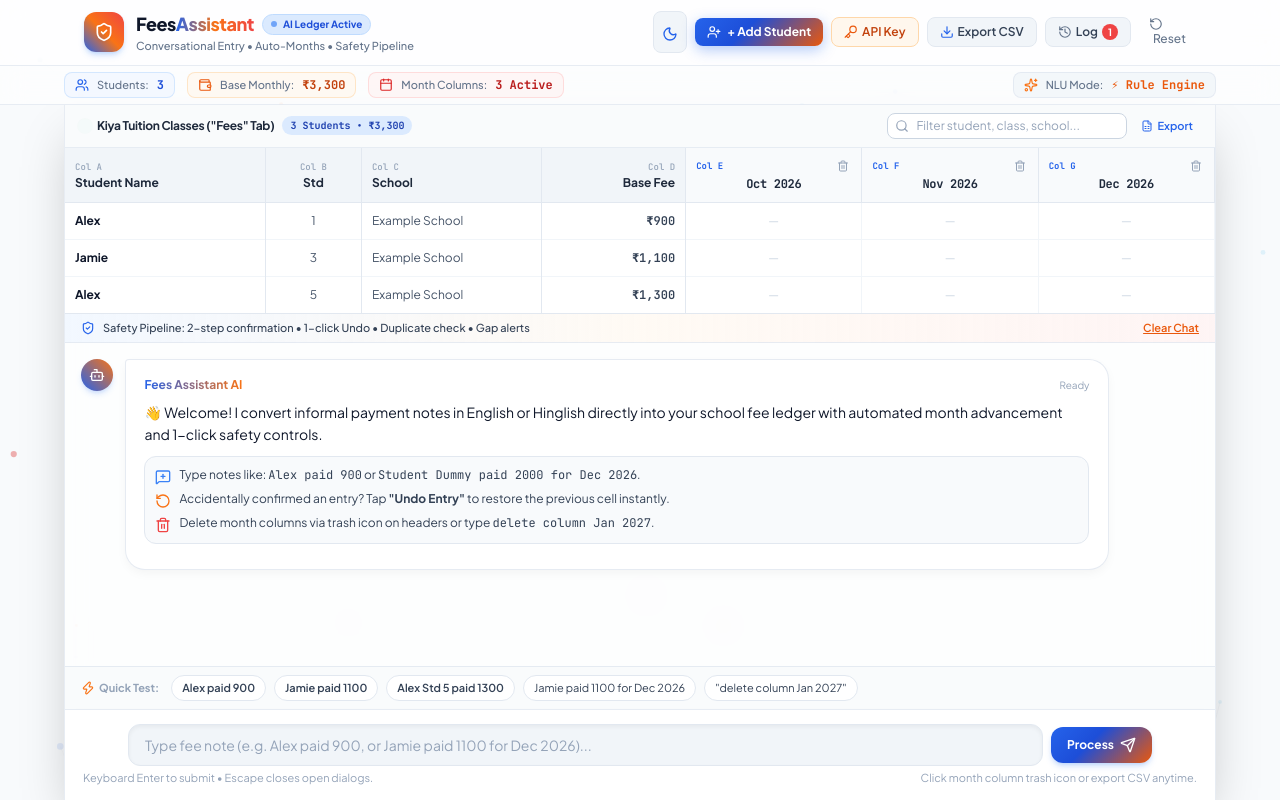
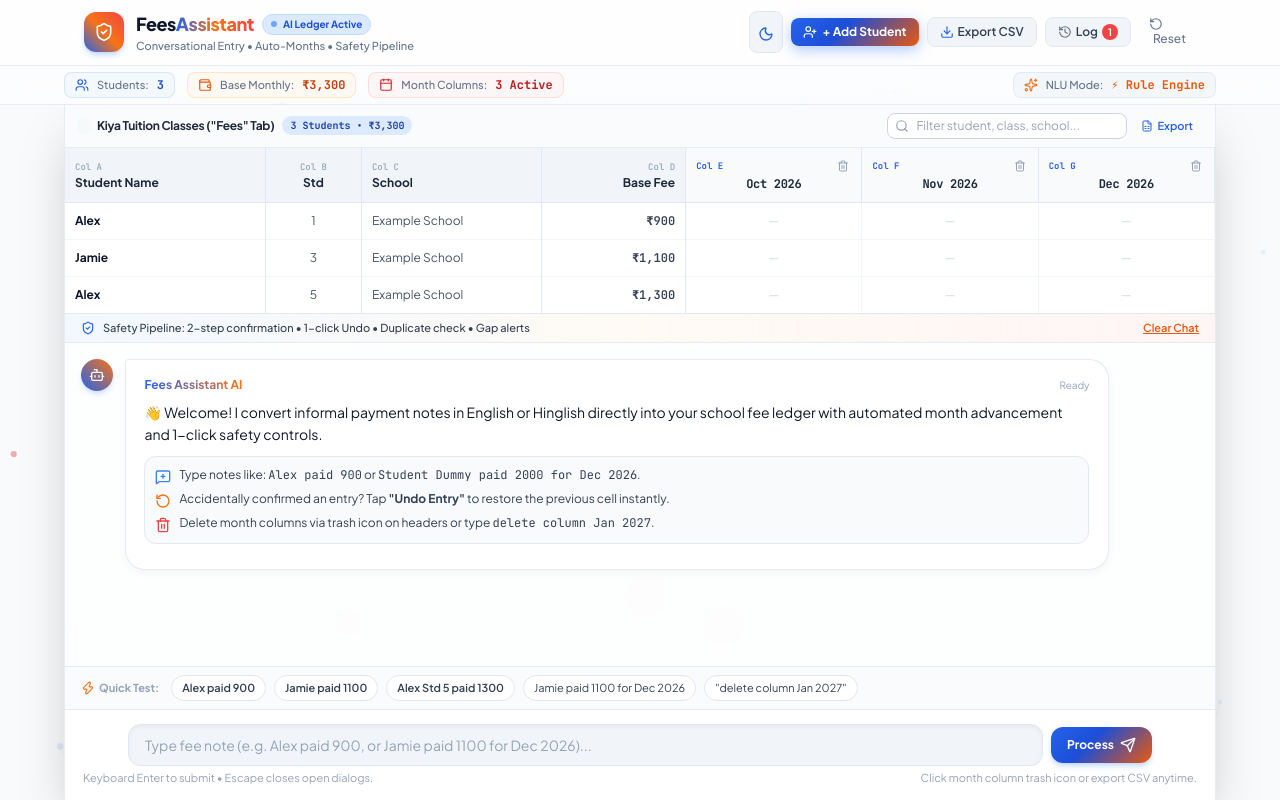
Before and after one commit to aucxtix/fees_Entry_Assistant, a Flask app: page / in a window 1280 px wide. Run offline with Flask 3, Linux system fonts and the light colour scheme; data comes from the database, SQL or seed files in the repository; data that the repository does not hold is empty; some libraries are stand-ins or nearby versions.

Commit message:
security(auth): remove client-side API key configuration and enforce backend-only environment secrets
- Completely remove API key modal and button triggers from frontend UI
- Block client-side API key modification on /api/gemini-key with HTTP 403 Forbidden
- Enforce strict server-side environment variable isolation (GEMINI_API_KEY)
- Update automated test suite asserting HTTP 403 rejection on client key update requests (44/44 tests passing)

```diff
--- a/app.py
+++ b/app.py
@@ -15,8 +15,7 @@ from month_logic import (
 )
 from gemini_service import (
     parse_admin_message,
-    get_api_key,
-    set_api_key
+    get_api_key
 )
 from mock_db import (
     prepare_payment_proposal,
@@ -225,21 +224,9 @@ def create_student():
 
 @app.route("/api/gemini-key", methods=["POST"])
 def update_gemini_key():
-    data = request.get_json() or {}
-    key = (data.get("api_key") or "").strip()
-    if not key:
-        return jsonify({"error": "API key cannot be empty"}), 400
-
-    try:
-        set_api_key(key)
-        return jsonify({
-            "status": "success",
-            "message": "Gemini API Key saved successfully!"
-        })
-    except ValueError as ve:
-        return jsonify({"error": str(ve)}), 400
-    except Exception as e:
-        return jsonify({"error": "Failed to save API key."}), 500
+    return jsonify({
+        "error": "Forbidden: Frontend API key modification is disabled. Please configure GEMINI_API_KEY directly in the backend environment."
+    }), 403
 
 
 @app.route("/api/test-month-calc", methods=["POST"])
--- a/static/js/app.js
+++ b/static/js/app.js
@@ -408,7 +408,7 @@ document.addEventListener('DOMContentLoaded', () => {
       const res = await fetch('/api/config');
       if (res.ok) {
         const data = await res.json();
-        if (data.gemini_enabled) {
+        if (data.gemini_enabled || data.has_gemini_key) {
           kpiEngineMode.innerHTML = `<span class="text-blue-600 dark:text-blue-400 font-bold">✨ Gemini AI</span>`;
         } else {
           kpiEngineMode.innerHTML = `<span class="text-orange-600 dark:text-orange-400 font-bold">⚡ Rule Engine</span>`;
@@ -445,15 +445,6 @@ document.addEventListener('DOMContentLoaded', () => {
   const modalActivityLog = document.getElementById('modal-activity-log');
   const activityLogContainer = document.getElementById('activity-log-container');
   const headerLogCount = document.getElementById('header-log-count');
-
-  // Gemini API Key Modal Elements
-  const btnOpenGeminiKey = document.getElementById('btn-open-gemini-key');
-  const btnCloseGeminiKey = document.getElementById('btn-close-gemini-key');
-  const btnCloseGeminiKeyFooter = document.getElementById('btn-close-gemini-key-footer');
-  const modalGeminiKey = document.getElementById('modal-gemini-key');
-  const inputGeminiKey = document.getElementById('input-gemini-key');
-  const btnSaveGeminiKey = document.getElementById('btn-save-gemini-key');
-  const geminiSaveStatus = document.getElementById('gemini-save-status');
 
   // Add Student Modal Elements
   const btnOpenAddStudent = document.getElementById('btn-open-add-student');
@@ -1124,64 +1115,7 @@ document.addEventListener('DOMContentLoaded', () => {
   }
 
   // ==============================================================
-  // 13. GEMINI API KEY MODAL
-  // ==============================================================
-
-  if (btnOpenGeminiKey) {
-    btnOpenGeminiKey.addEventListener('click', () => {
-      if (geminiSaveStatus) geminiSaveStatus.classList.add('hidden');
-      if (inputGeminiKey) inputGeminiKey.value = '';
-      if (modalGeminiKey) modalGeminiKey.classList.remove('hidden');
-    });
-  }
-
-  if (btnCloseGeminiKey) {
-    btnCloseGeminiKey.addEventListener('click', () => {
-      if (modalGeminiKey) modalGeminiKey.classList.add('hidden');
-    });
-  }
-  if (btnCloseGeminiKeyFooter) {
-    btnCloseGeminiKeyFooter.addEventListener('click', () => {
-      if (modalGeminiKey) modalGeminiKey.classList.add('hidden');
-    });
-  }
-
-  if (btnSaveGeminiKey) {
-    btnSaveGeminiKey.addEventListener('click', async () => {
-      const key = inputGeminiKey ? inputGeminiKey.value.trim() : '';
-      if (!key) {
-        alert('Please enter a valid API key');
-        return;
-      }
-
-      try {
-        const res = await fetch('/api/gemini-key', {
-          method: 'POST',
-          headers: { 'Content-Type': 'application/json' },
-          body: JSON.stringify({ api_key: key })
-        });
-        const data = await res.json();
-        if (res.ok) {
-          if (geminiSaveStatus) {
-            geminiSaveStatus.className = 'p-2 rounded text-xs bg-emerald-50 dark:bg-emerald-950/60 text-emerald-800 dark:text-emerald-300 border border-emerald-200 dark:border-emerald-800';
-            geminiSaveStatus.textContent = '✓ API Key saved successfully!';
-            geminiSaveStatus.classList.remove('hidden');
-          }
-          checkEngineStatus();
-          if (modalGeminiKey) {
-            setTimeout(() => modalGeminiKey.classList.add('hidden'), 1200);
-          }
-        } else {
-          alert(data.error || 'Failed to save API key');
-        }
-      } catch (e) {
-        alert('Network error saving key');
-      }
-    });
-  }
-
-  // ==============================================================
-  // 14. ADD NEW STUDENT MODAL LOGIC
+  // 13. ADD NEW STUDENT MODAL LOGIC
   // ==============================================================
 
   if (btnOpenAddStudent) {
@@ -1264,14 +1198,12 @@ document.addEventListener('DOMContentLoaded', () => {
 
   // Close modals on overlay click or Escape key
   window.addEventListener('click', (e) => {
-    if (modalGeminiKey && e.target === modalGeminiKey) modalGeminiKey.classList.add('hidden');
     if (modalActivityLog && e.target === modalActivityLog) modalActivityLog.classList.add('hidden');
     if (modalAddStudent && e.target === modalAddStudent) modalAddStudent.classList.add('hidden');
   });
 
   window.addEventListener('keydown', (e) => {
     if (e.key === 'Escape') {
-      if (modalGeminiKey) modalGeminiKey.classList.add('hidden');
       if (modalActivityLog) modalActivityLog.classList.add('hidden');
       if (modalAddStudent) modalAddStudent.classList.add('hidden');
     }
--- a/templates/index.html
+++ b/templates/index.html
@@ -108,17 +108,6 @@
           <i data-lucide="user-plus" class="w-3.5 h-3.5"></i>
           <span class="hidden sm:inline">+ Add Student</span>
           <span class="sm:hidden">+ Student</span>
-        </button>
-
-        <!-- Gemini API Key Button -->
-        <button
-          id="btn-open-gemini-key"
-          class="inline-flex items-center space-x-1 px-2.5 sm:px-3 py-1.5 text-xs font-semibold rounded-lg bg-orange-50 dark:bg-orange-950/40 hover:bg-orange-100 dark:hover:bg-orange-900/40 text-orange-700 dark:text-orange-300 border border-orange-200 dark:border-orange-800/50 transition active:scale-95 cursor-pointer"
-          title="Configure Google Gemini API Key"
-          aria-label="Configure Gemini API Key"
-        >
-          <i data-lucide="key" class="w-3.5 h-3.5 text-orange-600 dark:text-orange-400"></i>
-          <span class="hidden md:inline">API Key</span>
         </button>
 
         <!-- Download Report Button -->
@@ -401,59 +390,6 @@
   </div>
 
   <!-- ============================================================== -->
-  <!-- MODAL: GEMINI API KEY CONFIGURATION                             -->
-  <!-- ============================================================== -->
-  <div id="modal-gemini-key" class="fixed inset-0 bg-slate-950/60 backdrop-blur-sm z-50 hidden flex items-center justify-center p-4">
-    <div class="bg-white dark:bg-[#0f172a] rounded-2xl shadow-2xl max-w-md w-full overflow-hidden border border-slate-200 dark:border-slate-800">
-
-      <div class="px-5 py-4 border-b border-slate-200 dark:border-slate-800 flex items-center justify-between bg-orange-50/70 dark:bg-orange-950/30">
-        <div class="flex items-center space-x-2.5">
-          <div class="w-8 h-8 rounded-lg bg-orange-100 dark:bg-orange-900/60 text-orange-600 dark:text-orange-400 flex items-center justify-center">
-            <i data-lucide="key" class="w-4 h-4"></i>
-          </div>
-          <div>
-            <h2 class="text-sm sm:text-base font-bold text-slate-900 dark:text-white">Google Gemini API Key</h2>
-            <p class="text-xs text-slate-500 dark:text-slate-400">Optional: Enables high-accuracy AI intent parsing</p>
-          </div>
-        </div>
-        <button id="btn-close-gemini-key" class="p-1.5 rounded-lg text-slate-400 hover:text-slate-600 dark:hover:text-slate-200 hover:bg-slate-200/60 dark:hover:bg-slate-800 transition cursor-pointer" aria-label="Close API Key dialog">
-          <i data-lucide="x" class="w-5 h-5"></i>
-        </button>
-      </div>
-
-      <div class="p-5 space-y-4 text-xs text-slate-700 dark:text-slate-300">
-        <p class="leading-relaxed">
-          The app uses Google's <strong>Gemini 1.5 Flash</strong> to extract intent, student names, and amounts. When no key is set, the built-in heuristic regex fallback runs automatically with zero latency.
-        </p>
-        <div class="space-y-1.5">
-          <label class="block font-bold text-slate-800 dark:text-slate-200">Enter Your Gemini API Key:</label>
-          <input
-            type="password"
-            id="input-gemini-key"
-            placeholder="AIzaSy..."
-            class="w-full bg-slate-50 dark:bg-slate-800 border border-slate-300 dark:border-slate-700 rounded-lg px-3 py-2 text-sm font-mono text-slate-800 dark:text-slate-100 outline-none focus:border-orange-500 focus:ring-1 focus:ring-orange-500"
-          >
-          <p class="text-[11px] text-slate-400 dark:text-slate-500">
-            Saved securely in <code>.env</code> with CRLF injection validation.
-          </p>
-        </div>
-
-        <div id="gemini-save-status" class="hidden p-2.5 rounded-lg text-xs font-semibold"></div>
-      </div>
-
-      <div class="px-5 py-3 border-t border-slate-200 dark:border-slate-800 bg-slate-50 dark:bg-slate-900/80 flex items-center justify-between">
-        <button id="btn-close-gemini-key-footer" class="px-3 py-1.5 text-xs font-semibold text-slate-600 dark:text-slate-400 hover:text-slate-800 dark:hover:text-slate-200 cursor-pointer">
-          Cancel
-        </button>
-        <button id="btn-save-gemini-key" class="btn-primary-gradient px-4 py-2 rounded-lg text-xs font-bold shadow-sm transition active:scale-95 flex items-center space-x-1 cursor-pointer">
-          <i data-lucide="save" class="w-3.5 h-3.5"></i>
-          <span>Save API Key</span>
-        </button>
-      </div>
-    </div>
-  </div>
-
-  <!-- ============================================================== -->
   <!-- MODAL: ADD NEW STUDENT                                         -->
   <!-- ============================================================== -->
   <div id="modal-add-student" class="fixed inset-0 bg-slate-950/60 backdrop-blur-sm z-50 hidden flex items-center justify-center p-3 sm:p-4">
```
Also changed, not shown: BUG_FIX_LOG.md (+7 -7 lines), SECURITY_REPORT.md (+11 -1 lines), TEST_REPORT.md (+1 -1 lines), tests/test_api_endpoints.py (+6 -13 lines).
